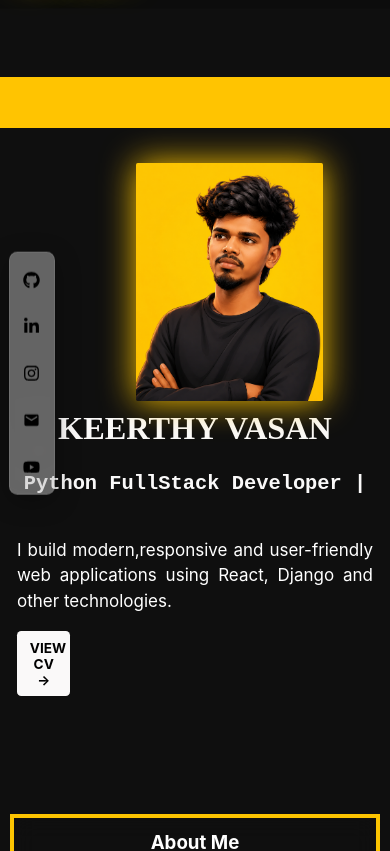
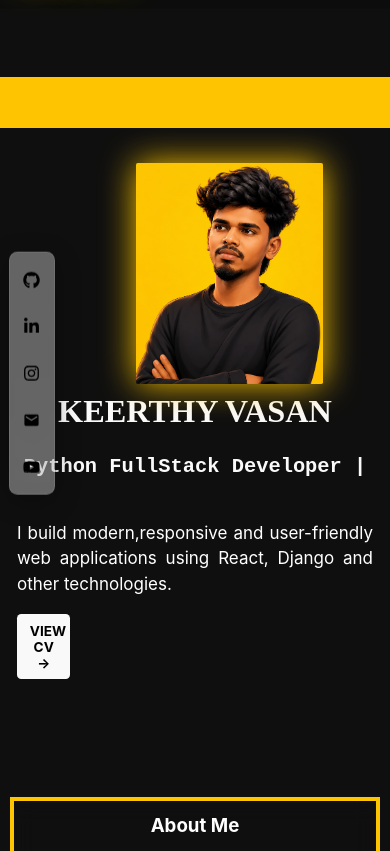
Before and after one commit to keerthy-07/my-app, a React (Create React App) app: page / in a window 390 px wide. Shown: the top 851 px of the page. Built offline with nearby package versions, Linux system fonts and the light colour scheme.

Commit message:
updated responsive head,profile and socialbar

```diff
--- a/src/components/profile/profile.css
+++ b/src/components/profile/profile.css
@@ -123,7 +123,7 @@
   .left img{
     position: static;
     width: 220px;
-    height: 280px;
+    height: 260px;
     margin: 10px auto;
     display: block;
     border-radius: 2px;
```
